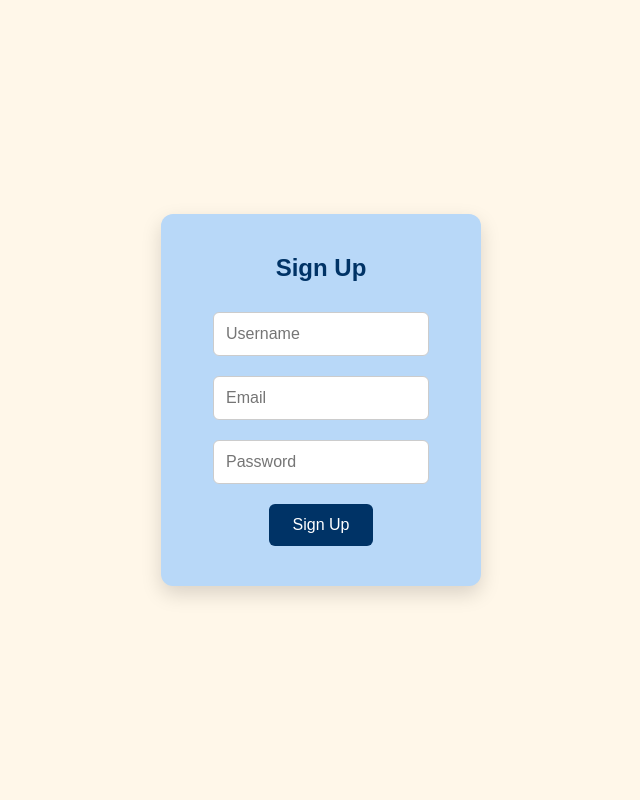
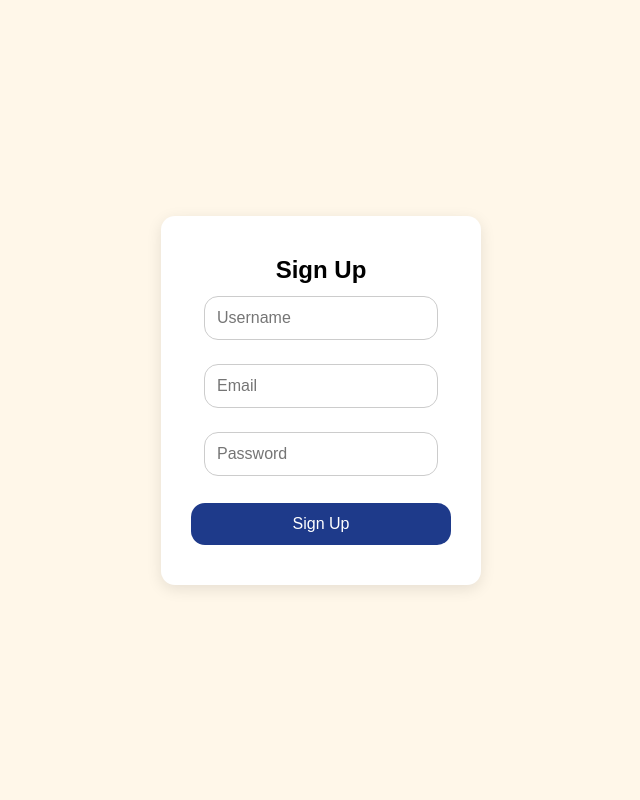
Before and after one commit to aodre12/IT38A-Enterprise-System, a PHP site: page /signup.php in a window 1280 px wide. Shown: the whole page, without its empty margins (319-959 px from the left). Run offline with PHP 8.4, Linux system fonts and the light colour scheme.

Commit message:
style  updated

```diff
--- a/dashboard.php
+++ b/dashboard.php
@@ -4,7 +4,7 @@
 <head>
     <meta charset="UTF-8">
     <title>Dashboard</title>
-    <link rel="stylesheet" href="css/style.css">
+    <link rel="stylesheet" href="style.css">
 </head>
 <body>
     <div class="tile">
--- a/profile.php
+++ b/profile.php
@@ -3,7 +3,7 @@
 <head>
     <meta charset="UTF-8">
     <title>Profile</title>
-    <link rel="stylesheet" href="css/style.css">
+    <link rel="stylesheet" href="style.css">
 </head>
 <body>
     <div class="tile">
--- a/sidebar.php
+++ b/sidebar.php
@@ -3,7 +3,7 @@
 <head>
     <meta charset="UTF-8">
     <title>Sidebar Navigation</title>
-    <link rel="stylesheet" href="css/style.css">
+    <link rel="stylesheet" href="style.css">
 </head>
 <body>
     <div class="sidebar">
--- a/signup.php
+++ b/signup.php
@@ -4,7 +4,7 @@
 <head>
     <meta charset="UTF-8">
     <title>Sign Up</title>
-    <link rel="stylesheet" href="css/style.css">
+    <link rel="stylesheet" href="style.css">
 </head>
 <body>
     <div class="tile">
--- a/style.css
+++ b/style.css
@@ -1,75 +1,117 @@
 
 :root {
-    --background-color: #FFF7E9;
-    --primary-color: #1E3A8A;
-    --secondary-color: #FF8552;
-    --tile-background: #B8D8F8;
-    --button-background: #003366;
-    --text-color: #333333;
-    --font-family: 'Arial', sans-serif;
-    --tile-padding: 40px;
-    --tile-radius: 12px;
+    --background: #FFF7E9;
+    --primary-dark: #1E3A8A;
+    --primary-light: #E6F0FF;
+    --tile-background: #ffffff;
+    --sidebar-background: #1E3A8A;
+    --sidebar-text: #ffffff;
+    --button-background: #1E3A8A;
+    --button-text: #ffffff;
+    --font-family: 'Poppins', 'Arial', sans-serif;
+    --border-radius: 14px;
     --input-padding: 12px;
-    --button-radius: 6px;
+    --transition-speed: 0.3s;
 }
 
+/* --- GLOBAL RESET --- */
 * {
     margin: 0;
     padding: 0;
     box-sizing: border-box;
 }
 
+/* --- BODY --- */
 body {
-    background-color: var(--background-color);
     font-family: var(--font-family);
+    background-color: var(--background);
     display: flex;
+    flex-direction: column;
+    align-items: center;
     justify-content: center;
-    align-items: center;
     height: 100vh;
 }
 
-
-.tile {
-    background-color: var(--tile-background);
-    padding: var(--tile-padding);
-    border-radius: var(--tile-radius);
-    box-shadow: 0 8px 20px rgba(0, 0, 0, 0.15);
-    text-align: center;
-    width: 320px;
-}
-
-.tile h2 {
-    color: var(--button-background);
+/* --- HEADER (Top Waves) --- */
+.header {
+    background-color: var(--primary-dark);
+    height: 150px;
+    width: 100%;
+    border-bottom-left-radius: 50% 20%;
+    border-bottom-right-radius: 50% 20%;
     margin-bottom: 20px;
 }
 
+/* --- TILE (Form Boxes) --- */
+.tile {
+    background-color: var(--tile-background);
+    padding: 40px 30px;
+    border-radius: var(--border-radius);
+    box-shadow: 0 4px 15px rgba(0,0,0,0.1);
+    width: 320px;
+    text-align: center;
+}
+
+/* --- INPUT FIELDS --- */
 .input-field {
     width: 90%;
     padding: var(--input-padding);
-    margin: 10px 0;
+    margin: 12px 0;
     border: 1px solid #ccc;
-    border-radius: var(--button-radius);
+    border-radius: var(--border-radius);
     font-size: 16px;
 }
 
+/* --- BUTTONS --- */
 .button {
+    width: 100%;
     background-color: var(--button-background);
-    color: white;
-    padding: 12px 24px;
+    color: var(--button-text);
     border: none;
-    border-radius: var(--button-radius);
+    padding: 12px;
+    border-radius: var(--border-radius);
+    font-size: 16px;
+    margin-top: 15px;
     cursor: pointer;
-    font-size: 16px;
-    margin-top: 10px;
-    transition: background-color 0.3s;
+    transition: background-color var(--transition-speed);
 }
 
 .button:hover {
-    background-color: var(--primary-color);
+    background-color: #163779;
 }
+
+/* --- SIDEBAR --- */
+.sidebar {
+    position: fixed;
+    top: 0;
+    left: 0;
+    width: 250px;
+    height: 100%;
+    background-color: var(--sidebar-background);
+    padding: 30px 20px;
+    box-shadow: 2px 0 10px rgba(0,0,0,0.1);
+}
+
+.sidebar h2 {
+    color: var(--sidebar-text);
+    margin-bottom: 20px;
+}
+
+.sidebar a {
+    display: block;
+    color: var(--sidebar-text);
+    text-decoration: none;
+    margin: 15px 0;
+    font-size: 18px;
+    transition: padding-left var(--transition-speed);
+}
+
 .sidebar a:hover {
-    background-color: var(--secondary-color);
-    color: white;
     padding-left: 10px;
-    transition: 0.3s;
 }
+
+/* --- CONTENT AREA WHEN SIDEBAR IS PRESENT --- */
+.main-content {
+    margin-left: 270px;
+    padding: 20px;
+}
```
